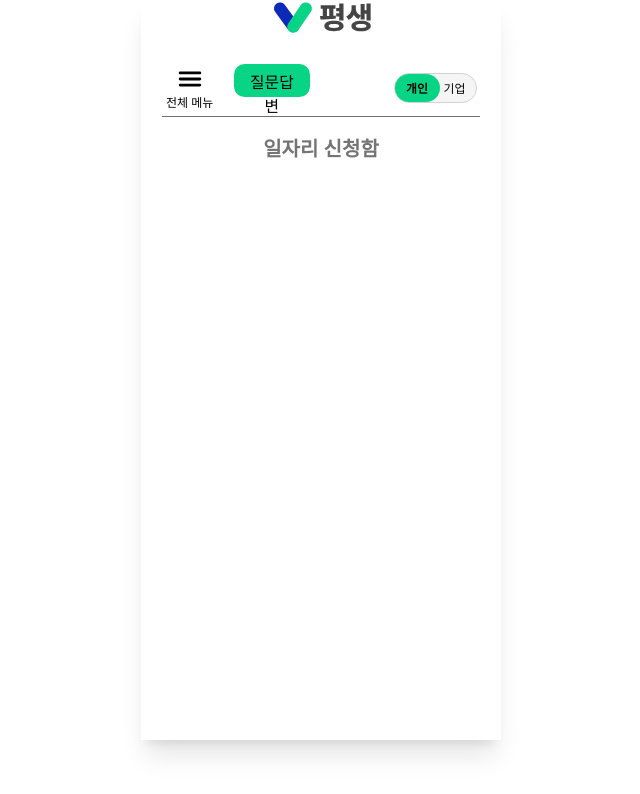
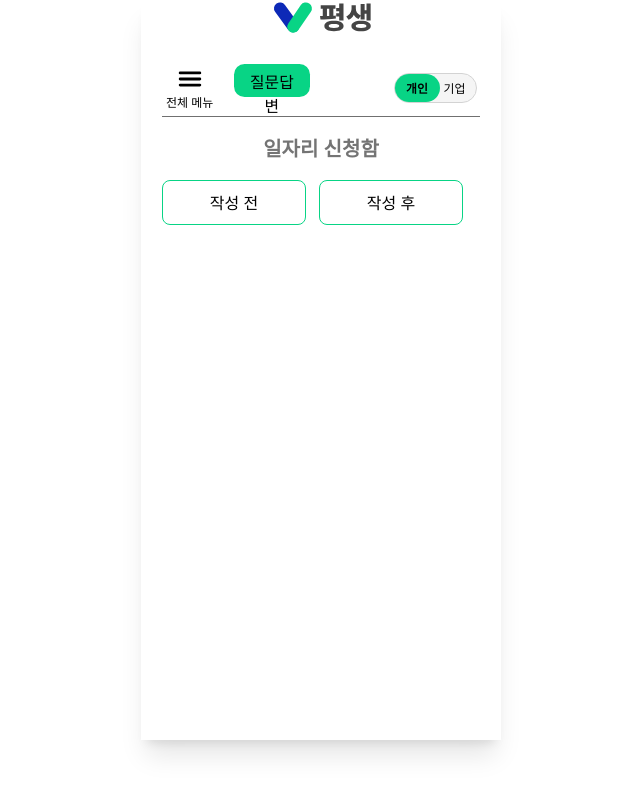
Before and after one commit to PyeongSaeng/PyeongSaeng-FE, a React (Vite) app: page /personal/jobs/drafts in a window 1280 px wide. Shown: the top 794 px of the page, without its empty margins (319-959 px from the left). Built offline with nearby package versions, Linux system fonts and the light colour scheme; a web font is replaced by a local one.

Commit message:
feat: 일자리 신청함 페이지 작성 관련 버튼 추가

```diff
--- a/src/pages/Personal/JobDraftsPage.tsx
+++ b/src/pages/Personal/JobDraftsPage.tsx
@@ -9,6 +9,14 @@ const JobDraftsPage = () => {
                         일자리 신청함
                     </p>
                 </div>
+                <div className="w-[301px] flex gap-[13px] mt-[16px] justify-center">
+                    <button className="flex-1 h-[45px] border-[1.3px] border-[#08D485] rounded-[8px] text-[16px] font-medium text-black">
+                        작성 전
+                    </button>
+                    <button className="flex-1 h-[45px] border-[1.3px] border-[#08D485] rounded-[8px] text-[16px] font-medium">
+                        작성 후
+                    </button>
+                </div>
             </div>
         </Topbar>
     )
```
